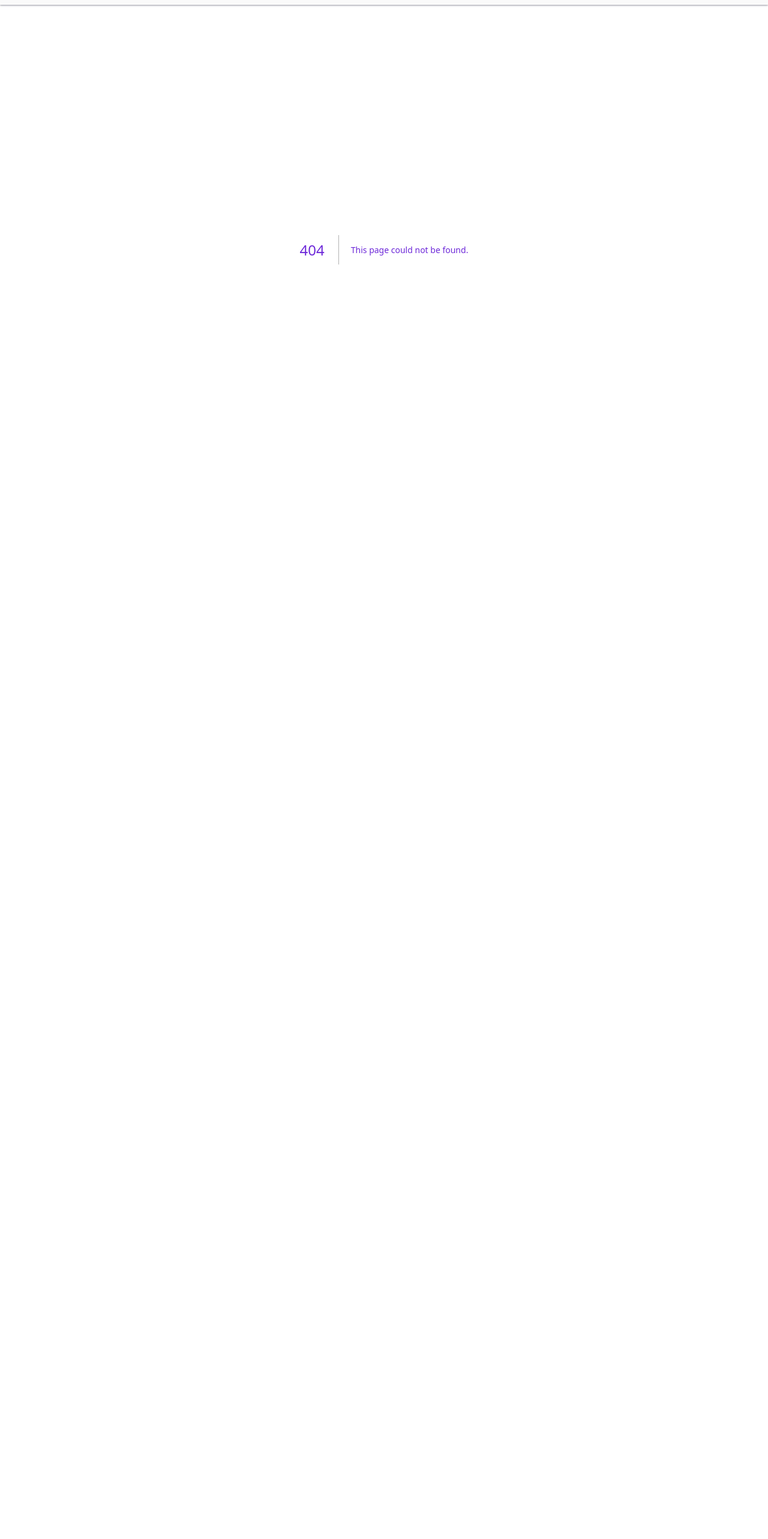
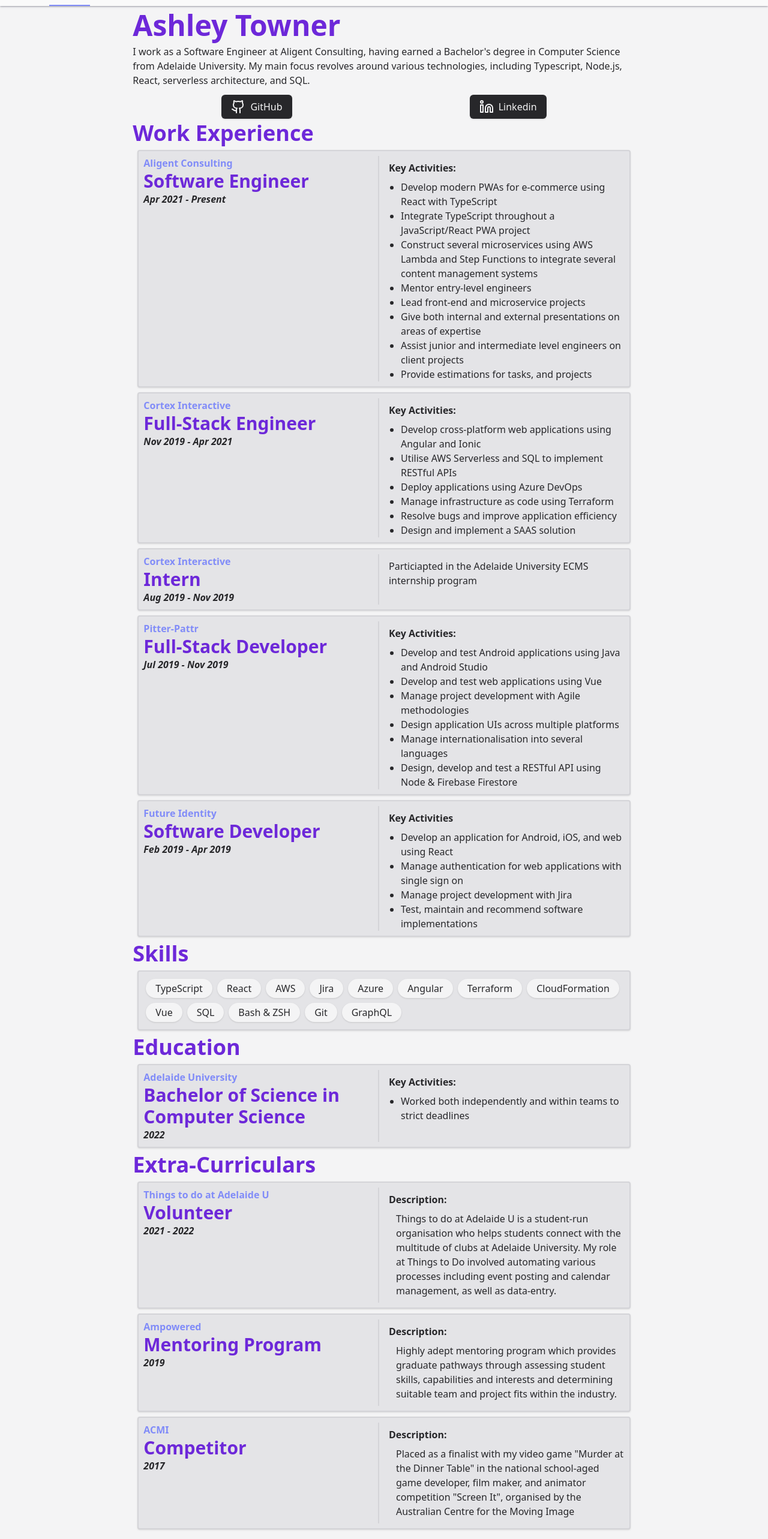
Before and after one commit to ashleytowner/next-playground, a Next.js app: page /resume in a window 1280 px wide. Before the commit this address had no page. Shown: the part 48-2614 px from the top of the page at 60% size. Before the commit the page ends 872 px from the top, so only its background shows below. Built offline with nearby package versions, Linux system fonts and the light colour scheme.

Commit message:
Added resume

```diff
--- a/src/app/globals.scss
+++ b/src/app/globals.scss
@@ -91,6 +91,14 @@
 			dark:border-material-600 border-2 shadow;
 	}
 
+	.eyebrow {
+		@apply text-secondary-400 font-bold;
+	}
+
+	.badge {
+			@apply pt-1 pb-1 pl-4 pr-4 m-1 rounded-full inline-flex;
+	}
+
 	.btn-base {
 		@apply shadow pt-2 pb-2 pl-4 pr-4 rounded-md m-1;
 	}
--- a/src/app/page.tsx
+++ b/src/app/page.tsx
@@ -2,7 +2,6 @@
 import { Github, Linkedin } from 'lucide-react';
 import { Metadata } from 'next';
 import Link from 'next/link';
-import { useRouter } from 'next/navigation';
 
 export const metadata: Metadata = {
 	title: 'Ashley Towner',
@@ -19,7 +18,7 @@
 				to fulfil any specific purpose. If you want to view my more well-defined
 				projects, or reach out to me, use the links below:
 			</p>
-			<div className="flex">
+			<div className="flex justify-around w-1/2">
 				<Link href="https://github.com/ashleytowner" target="_blank">
 					<button className="btn flex gap-2">
 						<Github /> GitHub
--- /dev/null
+++ b/src/app/resume/page.tsx
@@ -0,0 +1,209 @@
+import { Github, Linkedin } from 'lucide-react';
+import Link from 'next/link';
+import { ReactNode } from 'react';
+
+function Experience(props: {
+  company: string;
+  position: string;
+  duration: string;
+  children: ReactNode;
+}) {
+  const { company, position, duration, children } = props;
+  return (
+    <div className="card md:grid grid-cols-2 gap-4 m-2">
+      <div className="md:border-r-2 border-material-300 dark:border-material-600">
+        <span className="eyebrow">{company}</span>
+        <h3>{position}</h3>
+        <span className="italic font-bold">{duration}</span>
+      </div>
+      <div>{children}</div>
+    </div>
+  );
+}
+
+export default function ResumePage() {
+  return (
+    <>
+      <h1>Ashley Towner</h1>
+      <p>
+        I work as a Software Engineer at Aligent Consulting, having earned a
+        Bachelor&apos;s degree in Computer Science from Adelaide University. My
+        main focus revolves around various technologies, including Typescript,
+        Node.js, React, serverless architecture, and SQL.
+      </p>
+      <div className="flex justify-around w-full">
+        <Link href="https://github.com/ashleytowner" target="_blank">
+          <button className="btn flex gap-2">
+            <Github /> GitHub
+          </button>
+        </Link>
+        <Link href="https://www.linkedin.com/in/ashley-towner/" target="_blank">
+          <button className="btn flex gap-2">
+            <Linkedin /> Linkedin
+          </button>
+        </Link>
+      </div>
+      <h2>Work Experience</h2>
+      <Experience
+        position="Software Engineer"
+        company="Aligent Consulting"
+        duration="Apr 2021 - Present"
+      >
+        <p className="font-bold">Key Activities:</p>
+        <ul className="pl-5 list-disc">
+          <li>
+            Develop modern PWAs for e-commerce using React with TypeScript
+          </li>
+          <li>
+            Integrate TypeScript throughout a JavaScript/React PWA project
+          </li>
+          <li>
+            Construct several microservices using AWS Lambda and Step Functions
+            to integrate several content management systems
+          </li>
+          <li>Mentor entry-level engineers</li>
+          <li>Lead front-end and microservice projects</li>
+          <li>
+            Give both internal and external presentations on areas of expertise
+          </li>
+          <li>
+            Assist junior and intermediate level engineers on client projects
+          </li>
+          <li>Provide estimations for tasks, and projects</li>
+        </ul>
+      </Experience>
+      <Experience
+        position="Full-Stack Engineer"
+        company="Cortex Interactive"
+        duration="Nov 2019 - Apr 2021"
+      >
+        <p className="font-bold">Key Activities:</p>
+        <ul className="pl-5 list-disc">
+          <li>
+            Develop cross-platform web applications using Angular and Ionic
+          </li>
+          <li>Utilise AWS Serverless and SQL to implement RESTful APIs</li>
+          <li>Deploy applications using Azure DevOps</li>
+          <li>Manage infrastructure as code using Terraform</li>
+          <li>Resolve bugs and improve application efficiency</li>
+          <li>Design and implement a SAAS solution</li>
+        </ul>
+      </Experience>
+      <Experience
+        position="Intern"
+        company="Cortex Interactive"
+        duration="Aug 2019 - Nov 2019"
+      >
+        <p>Particiapted in the Adelaide University ECMS internship program</p>
+      </Experience>
+      <Experience
+        position="Full-Stack Developer"
+        company="Pitter-Pattr"
+        duration="Jul 2019 - Nov 2019"
+      >
+        <p className="font-bold">Key Activities:</p>
+        <ul className="pl-5 list-disc">
+          <li>
+            Develop and test Android applications using Java and Android Studio
+          </li>
+          <li>Develop and test web applications using Vue</li>
+          <li>Manage project development with Agile methodologies</li>
+          <li>Design application UIs across multiple platforms</li>
+          <li>Manage internationalisation into several languages</li>
+          <li>
+            Design, develop and test a RESTful API using Node & Firebase
+            Firestore
+          </li>
+        </ul>
+      </Experience>
+      <Experience
+        position="Software Developer"
+        company="Future Identity"
+        duration="Feb 2019 - Apr 2019"
+      >
+        <p className="font-bold">Key Activities</p>
+        <ul className="pl-5 list-disc">
+          <li>Develop an application for Android, iOS, and web using React</li>
+          <li>
+            Manage authentication for web applications with single sign on
+          </li>
+          <li>Manage project development with Jira</li>
+          <li>Test, maintain and recommend software implementations</li>
+        </ul>
+      </Experience>
+      <h2>Skills</h2>
+      <div className="card m-2">
+        {[
+          'TypeScript',
+          'React',
+          'AWS',
+          'Jira',
+          'Azure',
+          'Angular',
+          'Terraform',
+          'CloudFormation',
+          'Vue',
+          'SQL',
+          'Bash & ZSH',
+          'Git',
+          'GraphQL',
+        ].map((skill) => {
+          return (
+            <span className="badge shadow bg-material-100 dark:bg-material-800" key={skill}>
+              {skill}
+            </span>
+          );
+        })}
+      </div>
+      <h2>Education</h2>
+      <Experience
+        company="Adelaide University"
+        position="Bachelor of Science in Computer Science"
+        duration="2022"
+      >
+        <p className="font-bold">Key Activities:</p>
+        <ul className="pl-5 list-disc">
+          <li>
+            Worked both independently and within teams to strict deadlines
+          </li>
+        </ul>
+      </Experience>
+      <h2>Extra-Curriculars</h2>
+      <Experience
+        company="Things to do at Adelaide U"
+        position="Volunteer"
+        duration="2021 - 2022"
+      >
+        <p className="font-bold">Description:</p>
+        <p className="ml-3">
+          Things to do at Adelaide U is a student-run organisation who helps
+          students connect with the multitude of clubs at Adelaide University.
+          My role at Things to Do involved automating various processes
+          including event posting and calendar management, as well as
+          data-entry.
+        </p>
+      </Experience>
+      <Experience
+        company="Ampowered"
+        position="Mentoring Program"
+        duration="2019"
+      >
+        <p className="font-bold">Description:</p>
+        <p className="ml-3">
+          Highly adept mentoring program which provides graduate pathways
+          through assessing student skills, capabilities and interests and
+          determining suitable team and project fits within the industry.
+        </p>
+      </Experience>
+      <Experience company="ACMI" position="Competitor" duration="2017">
+        <p className="font-bold">Description:</p>
+        <p className="ml-3">
+          Placed as a finalist with my video game &quot;Murder at the Dinner
+          Table&quot; in the national school-aged game developer, film maker,
+          and animator competition &quot;Screen It&quot;, organised by the
+          Australian Centre for the Moving Image
+        </p>
+      </Experience>
+    </>
+  );
+}
--- a/src/components/NavBar/NavBar.tsx
+++ b/src/components/NavBar/NavBar.tsx
@@ -29,6 +29,7 @@
 	return (
 		<nav className="bg-material-50 pl-4 dark:bg-material-900 flex flex-row gap-3 shadow-material-400 dark:shadow-material-950 shadow">
 			<NavLink route="/" label="Home" />
+			<NavLink route="/resume" label="Resume" />
 			<NavLink route="/elo" label="Elo Calculator" />
 			<NavLink route="/spotify" label="Spotify Insights" />
 			<NavLink route="/components" label="Components" />
```
